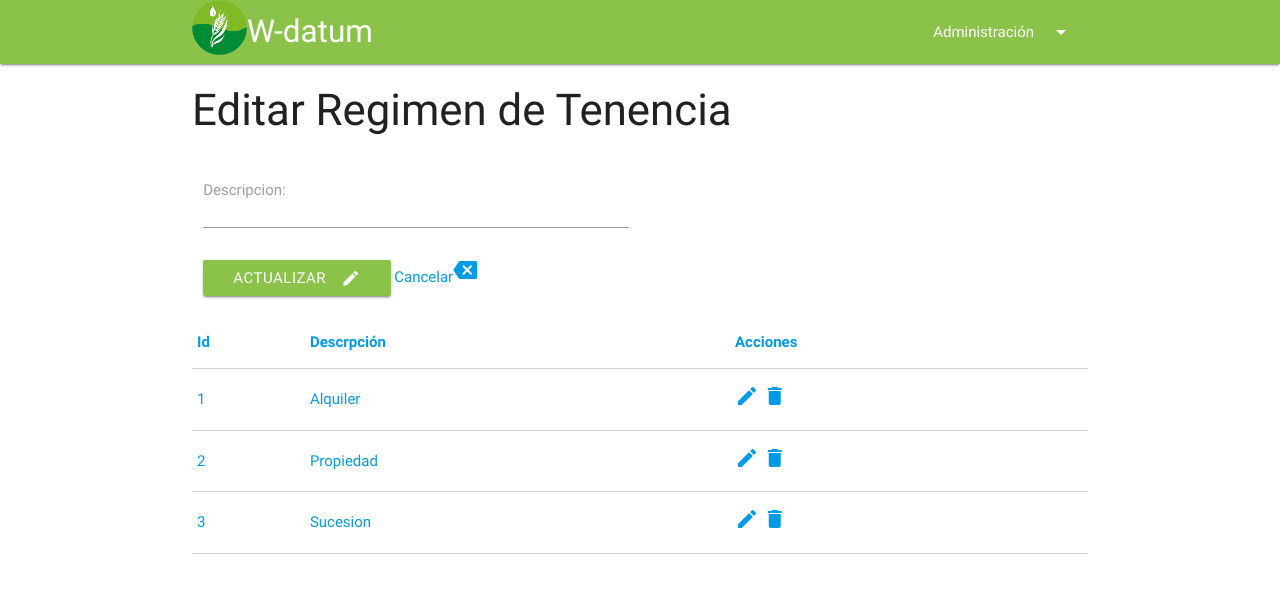
After one commit to luistorresrw/wdatum, a Django app: page /1/editar_regimen_tenencia in a window 1280 px wide. The commit adds this page. Shown: the top 593 px of the page. Run offline with Django 3.2, Linux system fonts and the light colour scheme; data comes from the database, SQL or seed files in the repository; both versions use the stored data as it was after the commit.

Commit message:
Commit con Regimen Tenencia

```diff
--- a/principal/forms.py
+++ b/principal/forms.py
@@ -1,13 +1,21 @@
 from django import forms
 
-from .models import Nacionalidad, NivelInstruccion
+from .models import Nacionalidad, NivelInstruccion, RegimenTenencia
+
 
 class NacionalidadForm(forms.ModelForm):
 	class Meta:
 		model = Nacionalidad
 		fields = ('descripcion',)
 
+
 class NivelInstruccionForm(forms.ModelForm):
 	class Meta:
 		model = NivelInstruccion
 		fields = ('descripcion',)
+
+
+class RegimenTenenciaForm(forms.ModelForm):
+	class Meta:
+		model = RegimenTenencia
+		fields = ('descripcion',)
--- a/principal/models.py
+++ b/principal/models.py
@@ -3,6 +3,7 @@
 from __future__ import unicode_literals
 
 from django.db import models
+
 
 class Nacionalidad(models.Model):
 	descripcion = models.CharField(max_length=50)
@@ -16,6 +17,7 @@ class NivelInstruccion(models.Model):
 
 	def __unicode__(self):
 		return self.descripcion
+
 
 class RegimenTenencia(models.Model):
 	descripcion = models.CharField(max_length=50)
@@ -37,6 +39,7 @@ class MaterialEstructura(models.Model):
 	def __unicode__(self):
 		return self.descripcion
 
+
 class TipoProduccion(models.Model):
 	descripcion = models.CharField(max_length=50)
 
@@ -50,11 +53,13 @@ class EleccionCultivo(models.Model):
 	def __unicode__(self):
 		return self.descripcion
 
+
 class TipoCultivo(models.Model):
 	descripcion = models.CharField(max_length=50)
 
 	def __unicode__(self):
 		return self.descripcion
+
 
 class Especie(models.Model):
 	descripcion = models.CharField(max_length=50)
@@ -68,7 +73,6 @@ class FactorClimatico(models.Model):
 
 	def __unicode__(self):
 		return self.descripcion
-
 
 
 class TripleLavado(models.Model):
--- a/principal/templates/base.html
+++ b/principal/templates/base.html
@@ -26,7 +26,7 @@
 				<li class="divider"></li>
 				<li><a href="{% url 'crear_nivel_instruccion' %}">Nivel de Instrucción</a></li>
 				<li class="divider"></li>
-				<li><a href="#!">three</a></li>
+				<li><a href="{% url 'crear_regimen_tenencia' %}">Regimen de Tenencia</a></li>
 			</ul>
 	 		<nav>
 			    <div class="nav-wrapper  light-green">
--- /dev/null
+++ b/principal/templates/editar_regimen_tenencia.html
@@ -0,0 +1,48 @@
+{% extends "base.html" %}
+
+{% block content %}
+
+<div class="container">
+	<div class="col s12">
+		<h3>Editar Regimen de Tenencia</h3>
+			<div class="row">
+				<div class="col s12">
+					<form action="" method="POST">{% csrf_token %}
+						<div class="input-field col s6">
+							{{form.as_p}}
+	    			</form>
+	    			    	<button class="btn waves-effect light-green" type="submit" >Actualizar
+					    		<i class="material-icons right">edit</i>
+					  		</button>
+					  		<a href="{% url 'crear_regimen_tenencia' %}"> Cancelar<i class="material-icons">backspace</i>
+	  					</div>
+					</form>
+      			</div>
+    		</div>
+
+    	{% if lista %}
+    	<table class="highlight bordered responsive-table">
+	        <thead>
+	          	<tr>
+	              	<th>Id</th>
+	              	<th>Descrpción</th>
+	              	<th>Acciones</th>
+	          	</tr>
+	        </thead>
+	        <tbody>
+     			{% for elemento in lista %}
+		          	<tr>
+		            	<td>{{elemento.id}}</td>
+		            	<td>{{elemento.descripcion}}</td>
+		            	<td>
+		            		<a class="disabled" href="" ><i class="material-icons">edit</i>
+		                	<a href="{% url 'borrar_regimen_tenencia' elemento.id %}"> <i class="material-icons">delete</i></a>
+		            	</td>
+		          	</tr>
+          		{% endfor %}
+        	</tbody>
+      	</table>
+      	{% endif %}
+    </div>
+</div>
+{% endblock %}
--- a/principal/urls.py
+++ b/principal/urls.py
@@ -11,4 +11,8 @@ urlpatterns = [
     url(r'^crear_nivel_instruccion/$', views.crear_nivel_instruccion, name='crear_nivel_instruccion'),
     url(r'^(?P<id>\d+)/editar_nivel_instruccion$',views.editar_nivel_instruccion, name='editar_nivel_instruccion'),
     url(r'^(?P<id>\d+)/borrar_nivel_instruccion$',views.borrar_nivel_instruccion, name='borrar_nivel_instruccion'),
+
+    url(r'^crear_regimen_tenencia/$', views.crear_regimen_tenencia, name='crear_regimen_tenencia'),
+    url(r'^(?P<id>\d+)/editar_regimen_tenencia$', views.editar_regimen_tenencia, name='editar_regimen_tenencia'),
+    url(r'^(?P<id>\d+)/borrar_regimen_tenencia$', views.borrar_regimen_tenencia, name='borrar_regimen_tenencia'),
 ]
--- a/principal/views.py
+++ b/principal/views.py
@@ -1,97 +1,136 @@
-#-*-coding: utf-8 -*-
+# -*-coding: utf-8 -*-
 
 from __future__ import unicode_literals
 from django.shortcuts import render, get_object_or_404, redirect
-from principal.forms import NacionalidadForm, NivelInstruccionForm
-from .models import Nacionalidad, NivelInstruccion
+from principal.forms import NacionalidadForm, NivelInstruccionForm, RegimenTenenciaForm
+from .models import Nacionalidad, NivelInstruccion, RegimenTenencia
+
 
 def index(request):
+    mensaje = "index.html"
 
-	mensaje = "index.html"
+    context = {'mensaje': mensaje
 
-	context = {
-		'mensaje':mensaje
+    }
+    return render(request, 'index.html', context)
 
-	}
-	return render(request, 'index.html', context)
 
-#----------------nacionalidad---------------------
+# ---------------Nacionalidad---------------------#
+
+
 def crear_nacionalidad(request):
-	lista = Nacionalidad.objects.all()
-	if request.method == 'POST':
-		form = NacionalidadForm(request.POST)
-		if form.is_valid():
-			form.save()
-	else:
-		form = NacionalidadForm()
+    lista = Nacionalidad.objects.all()
+    if request.method == 'POST':
+        form = NacionalidadForm(request.POST)
+        if form.is_valid():
+            form.save()
+    else:
+        form = NacionalidadForm()
 
-	context = {
-		'lista':lista,
-		'form':form,
-	}
-	return render(request, 'crear_nacionalidad.html', context)
+    context = {'lista': lista, 'form': form, }
+    return render(request, 'crear_nacionalidad.html', context)
+
 
 def editar_nacionalidad(request, id):
-	form = NacionalidadForm()
-	nacionalidad = get_object_or_404(Nacionalidad, id = id)
-	lista = Nacionalidad.objects.all()
+    form = NacionalidadForm()
+    nacionalidad = get_object_or_404(Nacionalidad, id=id)
+    lista = Nacionalidad.objects.all()
 
-	if request.method == 'POST':
-		form = NacionalidadForm(request.POST, instance = nacionalidad)
-		if form.is_valid():
-			nacionalidad = form.save(commit = False)
-			nacionalidad.save()
-			return redirect('crear_nacionalidad')
-		else:
-			form = NacionalidadForm(instance = nacionalidad)
-	context = {
-		'lista':lista,
-		'form':form,
-	}
-	return render(request, './editar_nacionalidad.html', context)
+    if request.method == 'POST':
+        form = NacionalidadForm(request.POST, instance=nacionalidad)
+        if form.is_valid():
+            nacionalidad = form.save(commit=False)
+            nacionalidad.save()
+            return redirect('crear_nacionalidad')
+        else:
+            form = NacionalidadForm(instance=nacionalidad)
+    context = {'lista': lista, 'form': form, }
+    return render(request, './editar_nacionalidad.html', context)
+
 
 def borrar_nacionalidad(request, id):
-	nacionalidad = get_object_or_404(Nacionalidad, id = id)
-	nacionalidad.delete()
-	return redirect('crear_nacionalidad')
+    nacionalidad = get_object_or_404(Nacionalidad, id=id)
+    nacionalidad.delete()
+    return redirect('crear_nacionalidad')
 
-#------------nivel de instruccion-------------------
+
+# ------------Nivel de Instruccion-------------------
+
+
 def crear_nivel_instruccion(request):
-	lista = NivelInstruccion.objects.all()
-	if request.method == 'POST':
-		form = NivelInstruccionForm(request.POST)
-		if form.is_valid():
-			form.save()
-	else:
-		form = NivelInstruccionForm()
+    lista = NivelInstruccion.objects.all()
+    if request.method == 'POST':
+        form = NivelInstruccionForm(request.POST)
+        if form.is_valid():
+            form.save()
+    else:
+        form = NivelInstruccionForm()
 
-	context = {
-		'lista':lista,
-		'form':form,
-	}
-	return render(request, 'crear_nivel_instruccion.html', context)
+    context = {'lista': lista, 'form': form, }
+    return render(request, 'crear_nivel_instruccion.html', context)
+
 
 def editar_nivel_instruccion(request, id):
-	form = NivelInstruccionForm()
-	nivel_instruccion = get_object_or_404(NivelInstruccion, id = id)
-	lista = NivelInstruccion.objects.all()
+    form = NivelInstruccionForm()
+    nivel_instruccion = get_object_or_404(NivelInstruccion, id=id)
+    lista = NivelInstruccion.objects.all()
 
-	if request.method == 'POST':
-		form = NacionalidadForm(request.POST, instance = nivel_instruccion)
-		if form.is_valid():
-			nivel_instruccion = form.save(commit = False)
-			nivel_instruccion.save()
-			return redirect('crear_nivel_instruccion')
-		else:
-			form = NivelInstruccionForm(instance = nivel_instruccion)
-	context = {
-		'lista':lista,
-		'form':form,
-	}
-	return render(request, './editar_nivel_instruccion.html', context)
+    if request.method == 'POST':
+        form = NacionalidadForm(request.POST, instance=nivel_instruccion)
+        if form.is_valid():
+            nivel_instruccion = form.save(commit=False)
+            nivel_instruccion.save()
+            return redirect('crear_nivel_instruccion')
+        else:
+            form = NivelInstruccionForm(instance=nivel_instruccion)
+    context = {'lista': lista, 'form': form, }
+    return render(request, './editar_nivel_instruccion.html', context)
 
 
 def borrar_nivel_instruccion(request, id):
-	nivel_instruccion = get_object_or_404(NivelInstruccion, id = id)
-	nivel_instruccion.delete()
-	return redirect('crear_nivel_instruccion')
+    nivel_instruccion = get_object_or_404(NivelInstruccion, id=id)
+    nivel_instruccion.delete()
+    return redirect('crear_nivel_instruccion')
+
+
+# ------------Regimen de Tenencia-------------------
+
+
+def crear_regimen_tenencia(request):
+    lista = RegimenTenencia.objects.all()
+    if request.method == 'POST':
+        form = RegimenTenenciaForm(request.POST)
+        if form.is_valid():
+            form.save()
+    else:
+        form = RegimenTenenciaForm()
+
+    context = {'lista': lista, 'form': form, }
+    return render(request, 'crear_regimen_tenencia.html', context)
+
+
+def editar_regimen_tenencia(request, id):
+    form = RegimenTenenciaForm()
+    regimen_tenencia = get_object_or_404(RegimenTenencia, id=id)
+    lista = RegimenTenencia.objects.all()
+
+    if request.method == 'POST':
+        form = RegimenTenenciaForm(request.POST, instance=regimen_tenencia)
+        if form.is_valid():
+            regimen_tenencia = form.save(commit=False)
+            regimen_tenencia.save()
+            return redirect('crear_regimen_tenencia')
+        else:
+            form = RegimenTenenciaForm(instance=regimen_tenencia)
+    context = {
+
+        'lista': lista,
+        'form': form,
+    }
+    return render(request,'./editar_regimen_tenencia.html', context)
+
+
+def borrar_regimen_tenencia(request, id):
+    regimen_tenencia = get_object_or_404(RegimenTenencia, id=id)
+    regimen_tenencia.delete()
+    return redirect('crear_regimen_tenencia')
```
Also changed, not shown: principal/templates/crear_regimen_tenencia.html (added, +46 -0 lines), db.sqlite3.
